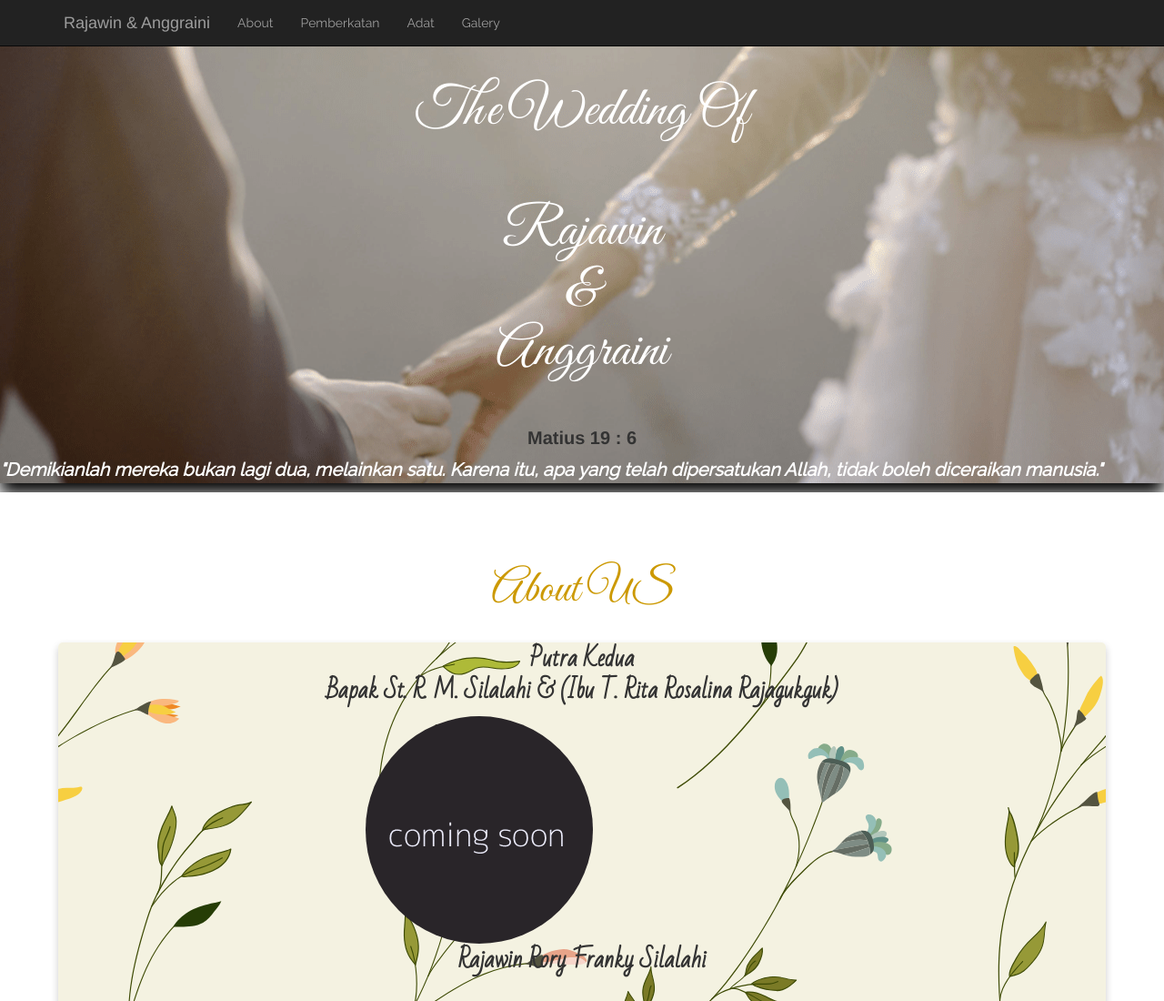
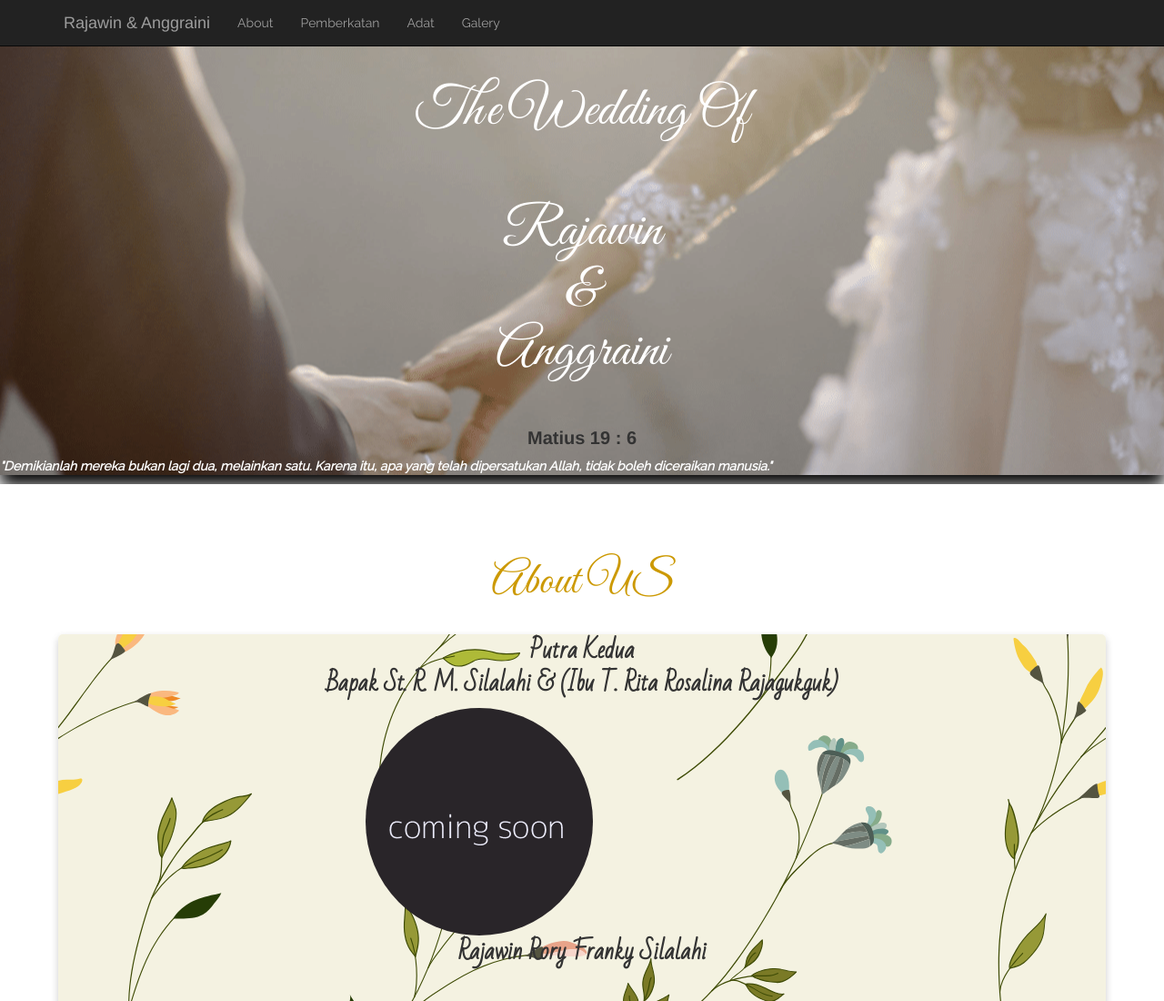
Before and after one commit to silalahi06/undangan-pernikahanku, a plain HTML site: page index.html in a window 1280 px wide. Shown: the top 1100 px of the page at 91% size. Drawn offline with nearby package versions, Linux system fonts and the light colour scheme.

Commit message:
Update style.css

```diff
--- a/style.css
+++ b/style.css
@@ -65,7 +65,7 @@ body{
   }
 
   .banner p{
-    font-size: 2rem;
+    font-size: 1,5rem;
     text-align: left;
     font-family: "Raleway";
     font-style: italic;
```
